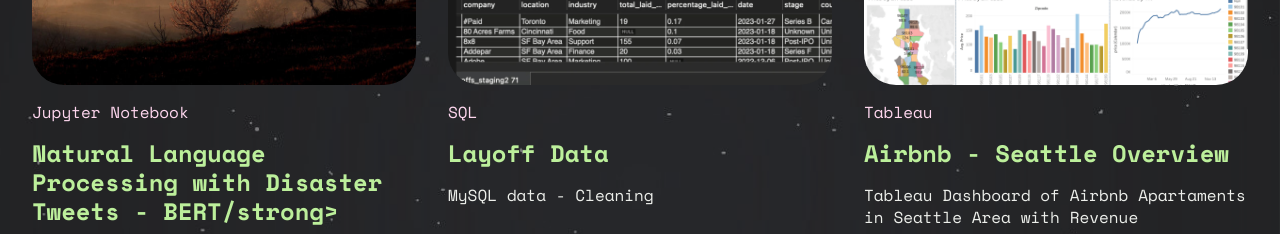
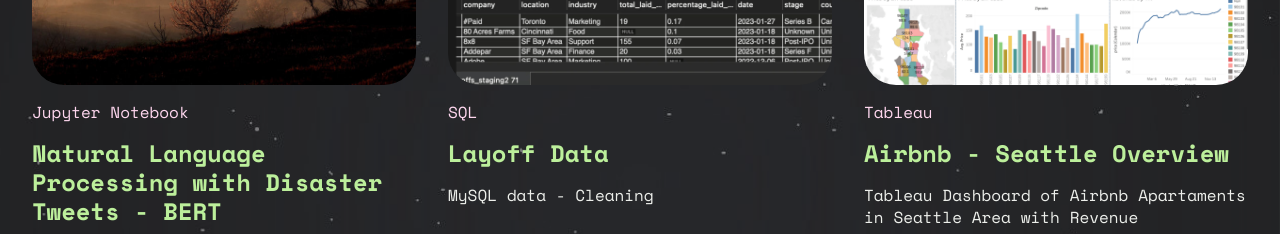
Before and after one commit to sandrarocko/portfolio, a plain HTML site: page index.html in a window 1280 px wide. Shown: the part 2500-2734 px from the top of the page. Drawn offline with nearby package versions, Linux system fonts and the light colour scheme; files whose address does not match are found by name.

Commit message:
Update index.html

```diff
--- a/index.html
+++ b/index.html
@@ -164,7 +164,7 @@
           </div>
           <div class="item-content align-left">
             <h5 class="item-title mbr-fonts-style mt-0 mb-3 display-7">Jupyter Notebook</h5>
-            <h6 class="item-subtitle mbr-fonts-style mb-3 display-5"><strong>Natural Language Processing with Disaster Tweets - BERT/strong></h6>
+            <h6 class="item-subtitle mbr-fonts-style mb-3 display-5"><strong>Natural Language Processing with Disaster Tweets - BERT</strong></h6>
             <p class="mbr-text mbr-fonts-style mb-3 display-7">Predict which Tweets are about real disasters and which ones are not</p>
 
           </div>
```
